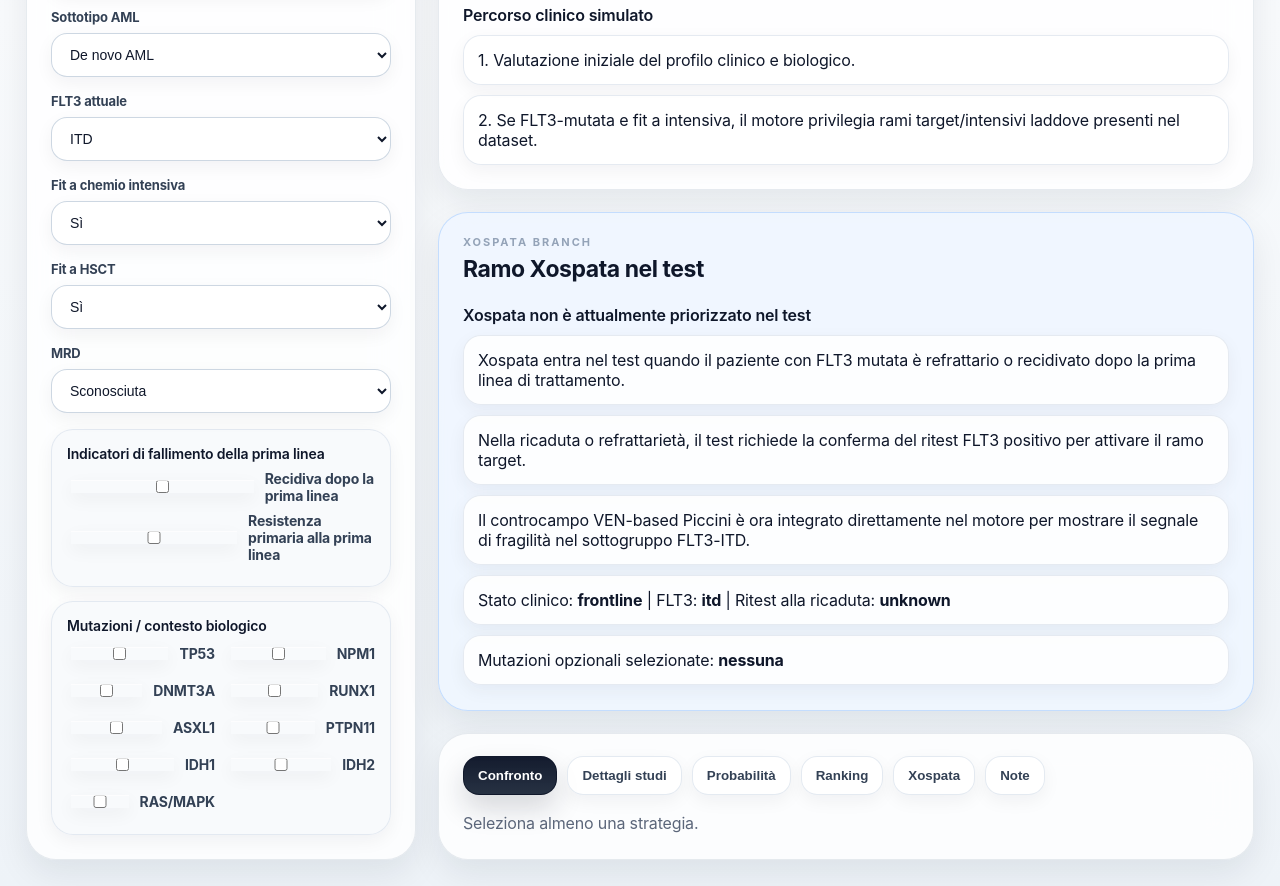
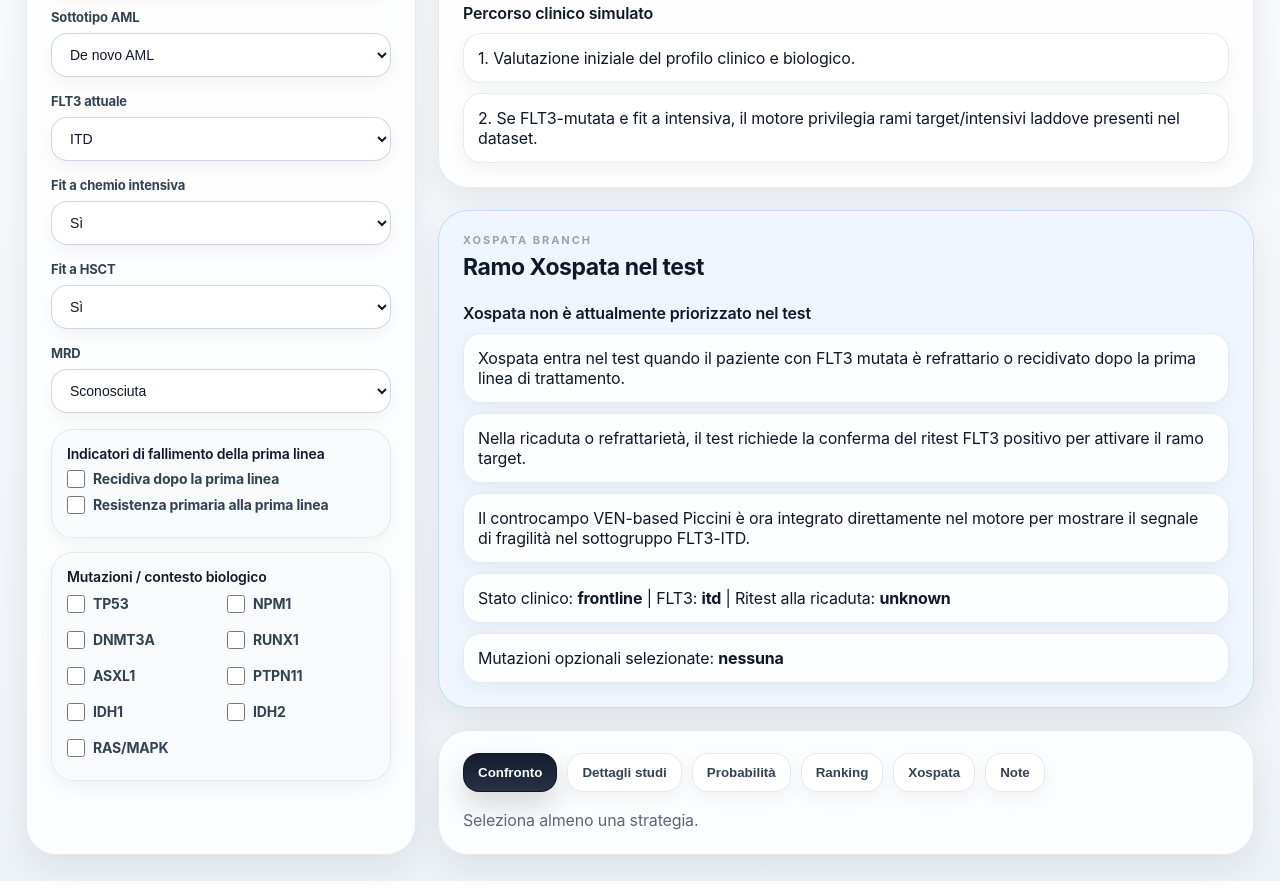
Before and after one commit to f7nx5xcnjq-netizen/aml-explorer, a plain HTML site: page index.html in a window 1280 px wide. Shown: the part 618-1504 px from the top of the page. Drawn offline with Linux system fonts and the light colour scheme.

Commit message:
Fix checkbox styling for mutation panel after Piccini update

```diff
--- a/index.html
+++ b/index.html
@@ -16,6 +16,7 @@ h1{font-size:38px;line-height:1.05;margin:0 0 10px;font-weight:700;letter-spacin
 .muted{color:var(--muted)} .micro{font-size:11px;font-weight:700;text-transform:uppercase;letter-spacing:.18em;color:#94a3b8}
 .field{margin-bottom:16px} label{display:block;font-size:13px;font-weight:650;margin-bottom:8px;color:#334155}
 input,select{width:100%;padding:12px 14px;border:1px solid rgba(203,213,225,.95);border-radius:16px;background:rgba(255,255,255,.92);font-size:14px;color:var(--text);box-shadow:0 1px 0 rgba(255,255,255,.75) inset,var(--shadow-sm);outline:none}
+input[type="checkbox"]{width:18px;height:18px;min-width:18px;padding:0;margin:0;border:none;border-radius:4px;background:transparent;box-shadow:none;accent-color:#0f172a;appearance:auto;-webkit-appearance:checkbox}
 .box{border:1px solid rgba(226,232,240,.9);border-radius:22px;padding:15px;background:rgba(248,250,252,.88);box-shadow:var(--shadow-sm)}
 .checks{display:grid;grid-template-columns:1fr 1fr;gap:10px 12px}.check{display:flex;align-items:center;gap:8px;font-size:14px}
 .therapy-grid{display:grid;grid-template-columns:repeat(auto-fit,minmax(270px,1fr));gap:14px}
```
